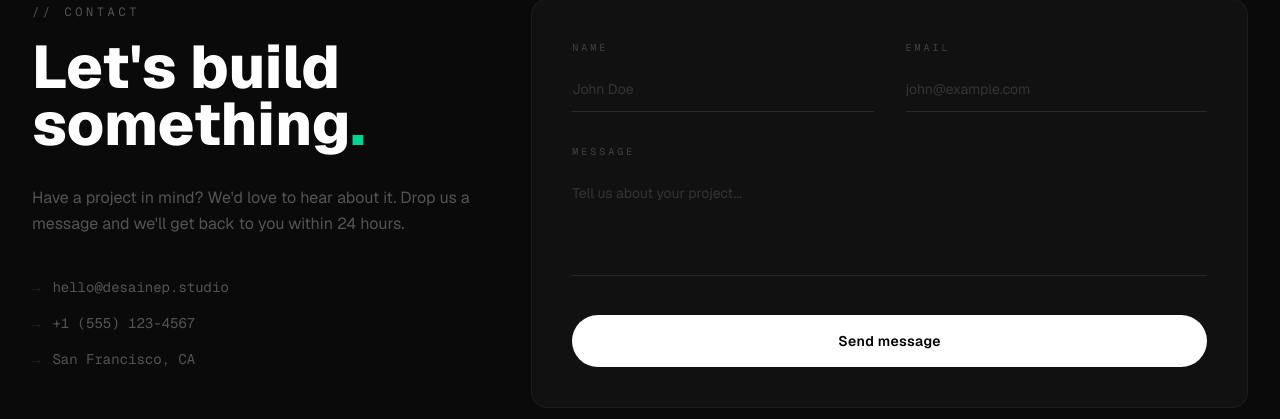
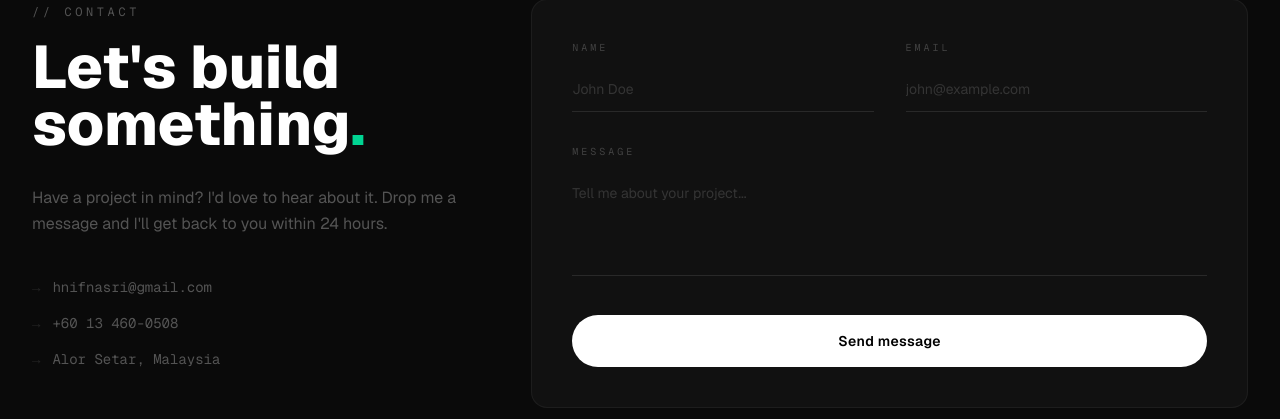
Before and after one commit to matnep/desainep, a React (Vite) app: page / in a window 1280 px wide. Shown: the part 5599-6018 px from the top of the page. Built offline with nearby package versions, Linux system fonts and the light colour scheme; no server answers.

Commit message:
update: contact component changes

```diff
--- a/src/components/Contact.jsx
+++ b/src/components/Contact.jsx
@@ -23,22 +23,22 @@ const Contact = () => {
                             something<span className="text-emerald-400">.</span>
                         </h2>
                         <p className="mt-8 text-white/30 text-base leading-relaxed font-geist">
-                            Have a project in mind? We'd love to hear about it. Drop us a
-                            message and we'll get back to you within 24 hours.
+                            Have a project in mind? I'd love to hear about it. Drop me a
+                            message and I'll get back to you within 24 hours.
                         </p>
 
                         <div className="mt-10 space-y-4">
-                            <a href="mailto:hello@designo.studio" className="flex items-center gap-3 text-white/30 hover:text-emerald-400 transition-colors font-geist-mono text-sm">
+                            <a href="mailto:hnifnasri@gmail.com" className="flex items-center gap-3 text-white/30 hover:text-emerald-400 transition-colors font-geist-mono text-sm">
                                 <span className="text-white/10">→</span>
-                                hello@desainep.studio
+                                hnifnasri@gmail.com
                             </a>
-                            <a href="tel:+15551234567" className="flex items-center gap-3 text-white/30 hover:text-emerald-400 transition-colors font-geist-mono text-sm">
+                            <a href="tel:+60134600508" className="flex items-center gap-3 text-white/30 hover:text-emerald-400 transition-colors font-geist-mono text-sm">
                                 <span className="text-white/10">→</span>
-                                +1 (555) 123-4567
+                                +60 13 460-0508
                             </a>
                             <span className="flex items-center gap-3 text-white/30 font-geist-mono text-sm">
                                 <span className="text-white/10">→</span>
-                                San Francisco, CA
+                                Alor Setar, Malaysia
                             </span>
                         </div>
                     </motion.div>
@@ -87,7 +87,7 @@ const Contact = () => {
                                 <textarea
                                     id="message"
                                     rows="4"
-                                    placeholder="Tell us about your project..."
+                                    placeholder="Tell me about your project..."
                                     className="w-full px-0 py-3 bg-transparent border-b border-white/10 text-white placeholder-white/15 focus:outline-none focus:border-emerald-400/50 transition-colors resize-none font-geist text-sm"
                                 />
                             </div>
```
